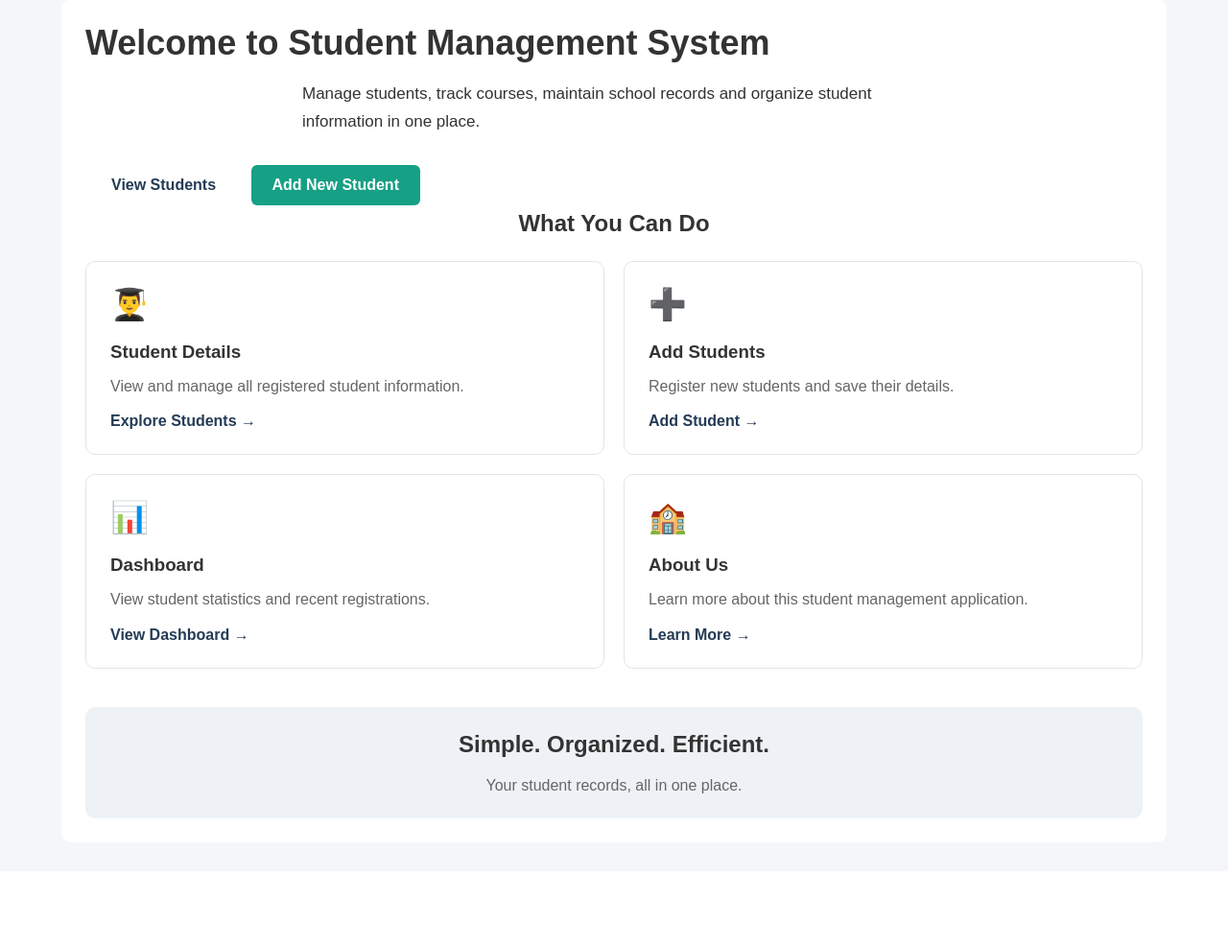
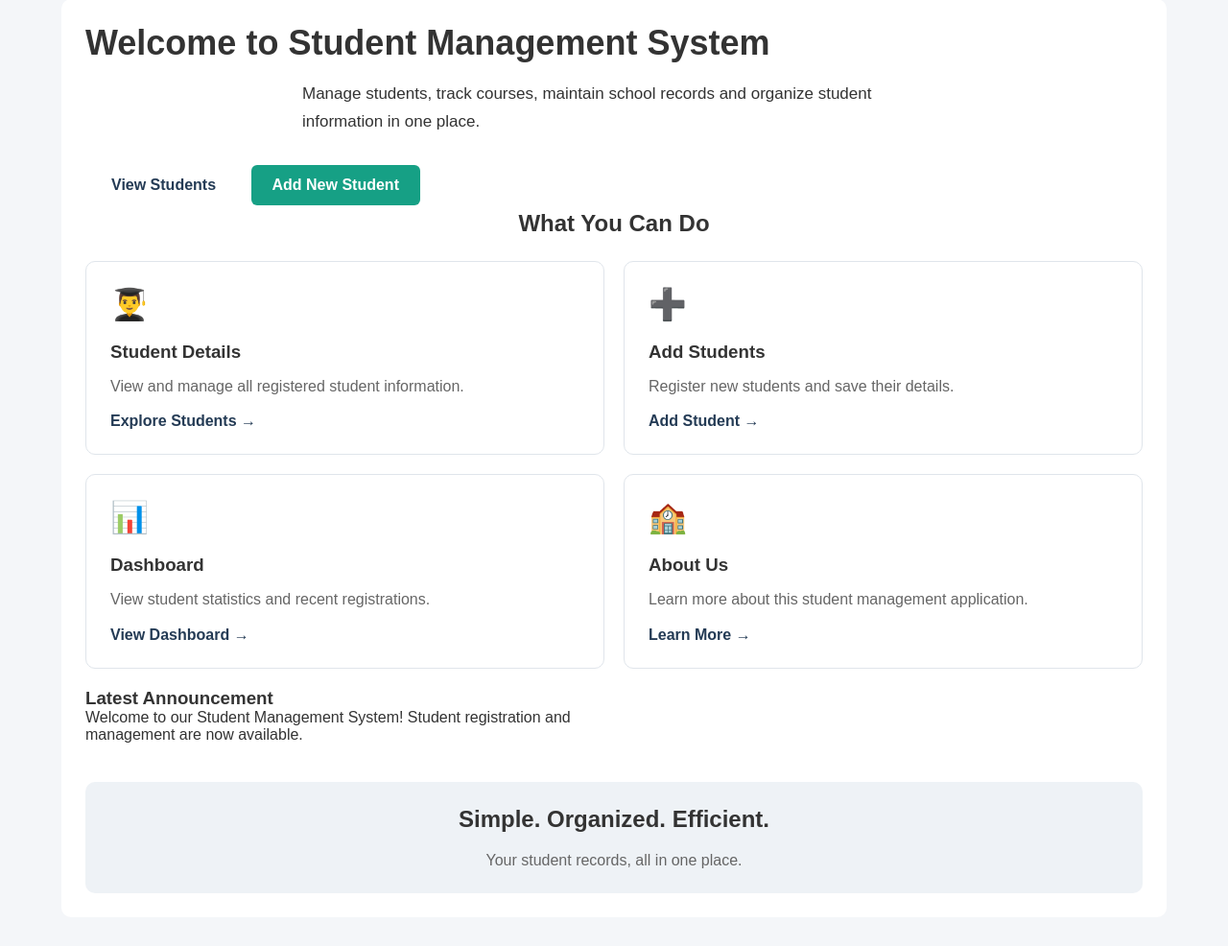
Before and after one commit to vamc2003/django-student-management-system, a Django app: page / in a window 1280 px wide. Shown: the part 119-1105 px from the top of the page at 96% size. Before the commit the page ends 972 px from the top, so only its background shows below. Run offline with Django 5.2, Linux system fonts and the light colour scheme.

Commit message:
Add announcement section to home page

```diff
--- a/student/templates/student/home.html
+++ b/student/templates/student/home.html
@@ -58,6 +58,14 @@
         <a href="{% url 'about' %}">Learn More →</a>
     </div>
 
+    <div class="announcement">
+    <h3>Latest Announcement</h3>
+    <p>
+        Welcome to our Student Management System!
+        Student registration and management are now available.
+    </p>
+    </div>
+
 </div>
 
 <section class="home-footer">
```
